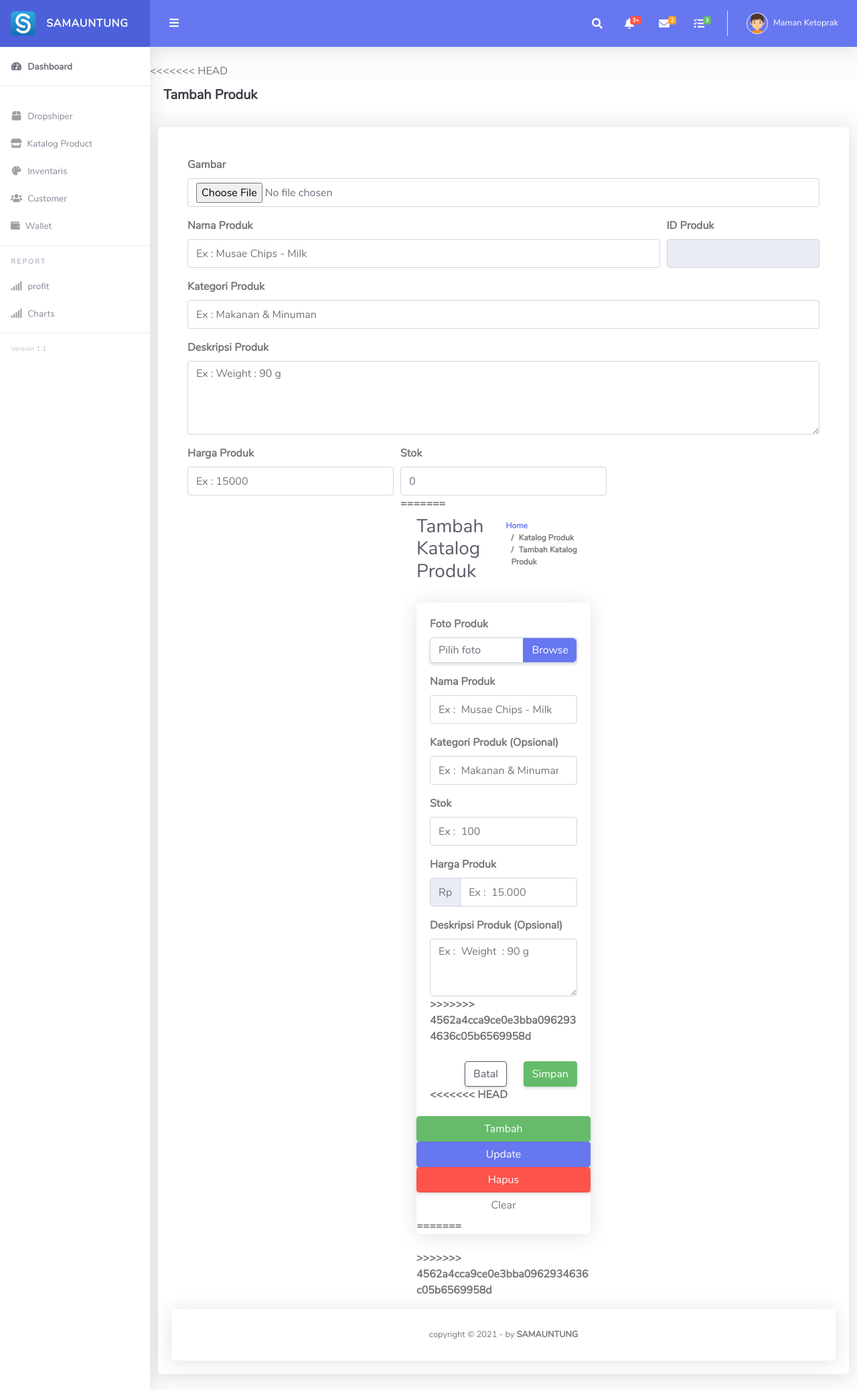
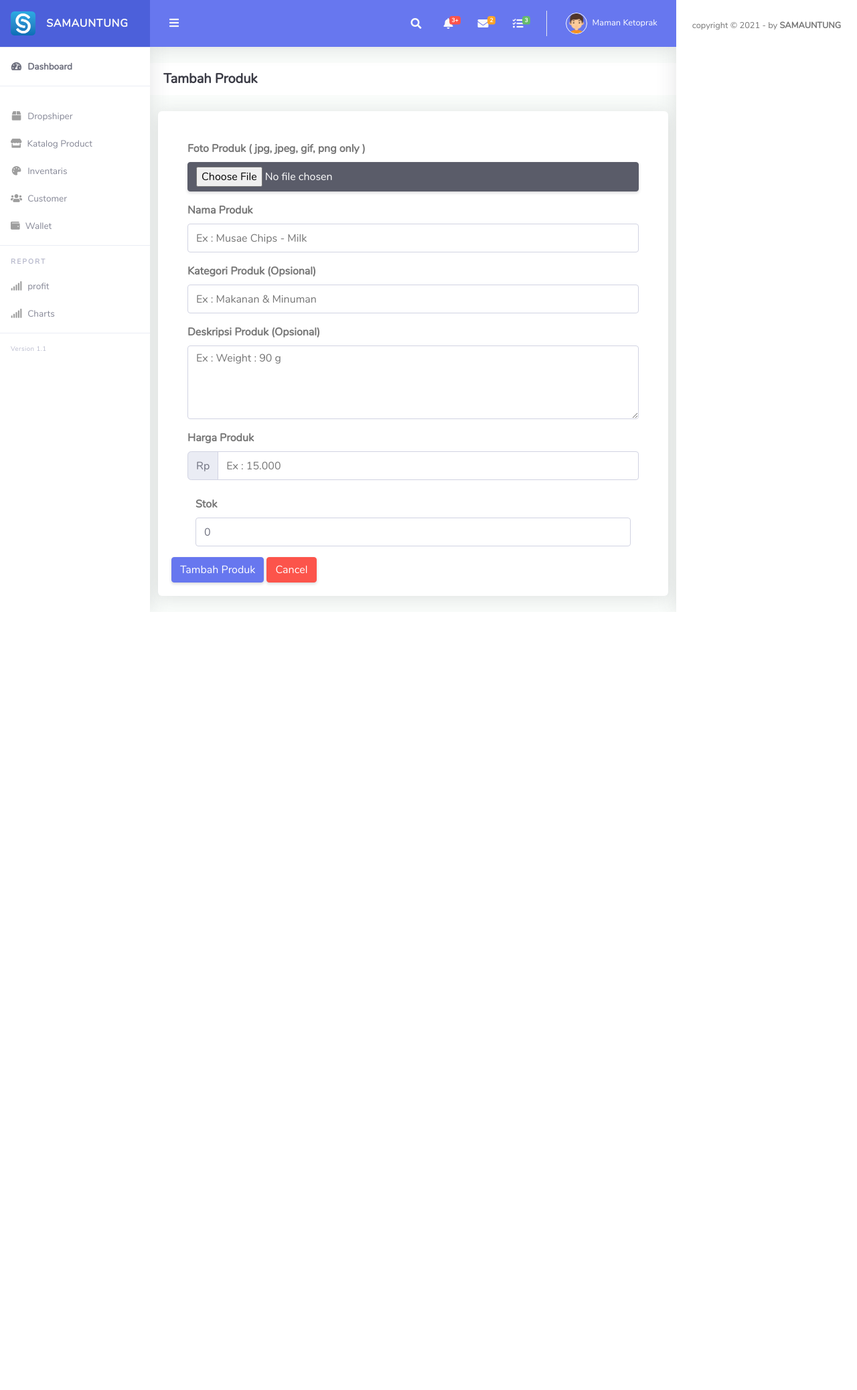
Before and after one commit to Misbachurisnaini/Web_Kelompok4, a PHP site: page /tambah_produk.php in a window 1280 px wide. Shown: the whole page at 67% size. After the commit the page ends 914 px from the top, so only its background shows below. Run offline with PHP 8.4, Linux system fonts and the light colour scheme; data that the repository does not hold is empty.

Commit message:
Update tambah_produk.php

```diff
--- a/Admin_samauntung/tambah_produk.php
+++ b/Admin_samauntung/tambah_produk.php
@@ -1,44 +1,17 @@
 <?php
-include 'koneksi.php';
-if(isset($_POST["nama"])) {
-  $namaFile = $_FILES['foto']['name'];
-  $namaSementara = $_FILES['foto']['tmp_name'];
-  $dirUpload = "uploads/";
-  $terupload = move_uploaded_file($namaSementara, $dirUpload.$namaFile);
-  if ($terupload) {
-    $sql = "INSERT INTO produk
-    (id_kategori, nama_produk, gambar_produk, deskripsi_produk)
-    VALUES
-    (".($_POST["kategori"]!=null?$_POST["kategori"]:"null").",'".$_POST["nama"]."','".$namaFile."','".$_POST["deskripsi"]."')";
-    if (mysqli_query($konek, $sql)){
-      $sql = "INSERT INTO produk_detail (id_produk, stok, harga) VALUES (LAST_INSERT_ID(),".$_POST["stok"].",".$_POST["harga"].")";
-      if(mysqli_query($konek, $sql)){
-        // echo '<script>alert("Data berhasil ditambah")</script>';
-        echo "<script>
-        alert('Data berhasil ditambah');
-        window.location.href='produk.php';
-        </script>";
-      }else{
-        // echo '<script>alert("Error:'.mysqli_error($konek).'")</script>';
-       echo "<script>
-       alert('Error:".mysqli_error($konek)."');
-       window.location.href='produk.php';
-       </script>";
-     }
-   } else {
-      // echo '<script>alert("Error:'.mysqli_error($konek).'")</script>';
-     echo "<script>
-     alert('Error:".mysqli_error($konek)."');
-     window.location.href='produk.php';
-     </script>";
-   }
- } else {
-    // echo "<script>alert('UPLOAD FILE GAGAL')</script>";
-  echo "<script>
-  alert('UPLOAD FILE GAGAL');
-  window.location.href='produk.php';
-  </script>";
-}
+include "koneksi.php";
+
+session_start();
+if(isset ($_POST['create']) ){
+  $id = $_POST['id_produk'];
+  $kategori = $_POST['id_kategori'];
+  $nama = $_POST['nama_produk'];
+  $gambar = $_POST['gambar_produk'];
+  $deskripsi = $_POST['deskripsi_produk'];
+
+  $query = "INSERT INTO produk VALUES ('', '$kategori', '$ukuran', '$nama', '$gambar', '$deskripsi')";
+  $result = mysqli_query($konek, $query);
+  header('Location: produk.php');
 }
 ?>
 
@@ -70,13 +43,14 @@ if(isset($_POST["nama"])) {
         <!-- Topbar -->
 
         <!-- Container Fluid-->
-<<<<<<< HEAD
         <div class="card-header"><h1 class="h5 mb-0 font-weight-bold text-gray-900">Tambah Produk</h1></div>
         <div class="col-lg-12">
           <div class="tab-content" id="v-pills-tabContent">
             <div class="tab-pane fade show active" id="v-pills-item" role="tabpanel" aria-labelledby="v-pills-item-tab">
               <div class="card card-outline-secondary my-4">
                 <div class="card-body">
+                  <form id="form_validation" action="tambah_produk.php" method="POST">
+
                   <!-- Tab panes for item details and image sections -->
                   <div class="tab-content">
                     <div id="itemDetailsTab" class="container-fluid tab-pane active"><br>
@@ -84,125 +58,101 @@ if(isset($_POST["nama"])) {
                     <!-- Div to show the ajax message from validations/db submission -->
                     <div id="itemDetailsMessage"></div>
                     <form>
-                  <div class="form-group font-weight-bold">
-									<label>Gambar</label>
-									<input name="uploadgambar" type="file" class="form-control">
-								</div>
                       <div class="form-row">
-                      <div class="form-group col-md-9 font-weight-bold" style="display:inline-block">
-                      <label for="itemDetailsName">Nama Produk</label>
-                      <input type="text" class="form-control" placeholder="Ex : Musae Chips - Milk" name="itemDetailsName" id="itemDetailsName" autocomplete="off">
-                      <div id="itemDetailsNameSuggestionsDiv" class="customListDivWidth"></div>
-                    </div>
-                    <div class="form-group col-md-3 font-weight-bold" >
-                      <label for="itemDetailsProductID">ID Produk</label>
-                      <input class="form-control invTooltip"  type="number" readonly required value="<?php echo $format;?>" id="itemDetailsProductID" name="itemDetailsProductID" title="This will be auto-generated when you add a new item">
+                        <div class="form-group col-md-12 font-weight-bold">
+                          <label for="itemImageFile">Foto Produk ( <span class="blueText">jpg</span>, <span class="blueText">jpeg</span>, <span class="blueText">gif</span>, <span class="blueText">png</span> only )</label>
+                          <input type="file" class="form-control-file btn btn-dark" id="itemImageFile" name="itemImageFile">
                         </div>
                       </div>
                       <div class="form-row">
                         <div class="form-group col-md-12 font-weight-bold">
-                      <label for="itemDetailsName">Kategori Produk</label>
+                          <label for="itemDetailsName">Nama Produk</label>
+                          <input type="text" class="form-control" placeholder="Ex : Musae Chips - Milk" name="itemDetailsName" id="itemDetailsName" autocomplete="off" required>
+                          <div id="itemDetailsNameSuggestionsDiv" class="customListDivWidth"></div>
+                        </div>
+                      </div>
+                      <div class="form-row">
+                        <div class="form-group col-md-12 font-weight-bold">
+                          <label for="itemDetailsName">Kategori Produk (Opsional) </label>
                           <input type="text" class="form-control" placeholder="Ex : Makanan & Minuman" name="itemDetailsCategory" id="itemDetailsItemCategory" autocomplete="off">
                           <div id="itemDetailsCategory" class="customListDivWidth"></div>
                         </div>
                       </div>
                       <div class="form-row">
                         <div class="form-group col-md-12 font-weight-bold" style="display:inline-block">
-                    <label for="itemDetailsDescription">Deskripsi Produk</label>
+                        <label for="itemDetailsDescription">Deskripsi Produk (Opsional)</label>
                         <textarea rows="4" class="form-control" placeholder="Ex : Weight : 90 g" name="itemDetailsDescription" id="itemDetailsDescription"></textarea>
                       </div>
                     </div>
                     <div class="form-row">
-                  <div class="form-group col-md-4 font-weight-bold">
-                    <label for="itemDetailsPrice">Harga Produk</label>
-                    <input type="text" class="form-control" placeholder="Ex : 15000 " name="itemDetailsPrice" id="itemDetailsPrice">
-                  </div>
-                  <div class="form-group col-md-4 font-weight-bold">
-                    <label for="itemDetailsStock">Stok</label>
-                    <input type="number" class="form-control" value="0" name="itemDetailsStock" id="itemDetailsStock">
-=======
-        <div class="container-fluid" id="container-wrapper">
-          <div class="d-sm-flex align-items-center justify-content-between mb-4">
-            <h1 class="h3 mb-0 text-gray-800">Tambah Katalog Produk</h1>
-            <ol class="breadcrumb">
-              <li class="breadcrumb-item"><a href="./">Home</a></li>
-              <li class="breadcrumb-item">Katalog Produk</li>
-              <li class="breadcrumb-item active" aria-current="page">Tambah Katalog Produk</li>
-            </ol>
-          </div>
-
-          <div class="row">
-            <div class="col-md-12">
-             <div class="card mb-4">
-              <div class="card-body">
-                <form action="tambah_produk.php" method="post"  enctype="multipart/form-data">
-                  <div class="form-group">
-                    <label for="foto">Foto Produk</label>
-                    <div class="custom-file">
-                      <input type="file" class="custom-file-input" id="foto" name="foto">
-                      <label class="custom-file-label" for="foto">Pilih foto</label>
-                    </div>
-                  </div>
-
-                  <div class="form-group required">
-                    <label for="nama" class="control-label">Nama Produk</label>
-                    <input type="text" class="form-control" id="nama" name="nama" placeholder="Ex :  Musae Chips - Milk" required>
-                  </div>
-                  <div class="form-group">
-                    <label for="kategori" class="control-label">Kategori Produk (Opsional)</label>
-                    <input type="number" class="form-control" id="kategori" name="kategori" placeholder="Ex :  Makanan & Minuman">
-                  </div>
-                  <div class="form-group">
-                    <label for="stok" class="control-label">Stok</label>
-                    <input type="number" class="form-control" id="stok" name="stok" placeholder="Ex :  100" required>
-                  </div>
-                  <div class="form-group required">
+                      <div class="form-group col-md-12 font-weight-bold">
                         <label for="harga" class="control-label">Harga Produk</label>
                         <div class="input-group mb-2">
                           <div class="input-group-prepend">
                             <div class="input-group-text">Rp</div>
                           </div>
-                      <input type="number" class="form-control" id="harga" name="harga" placeholder="Ex :  15.000"  required>
+                          <input type="number" class="form-control" id="harga" name="harga" placeholder="Ex : 15.000"  required>
                         </div>
                       </div>
-                  <div class="form-group">
-                    <label for="deskripsi" class="control-label">Deskripsi Produk (Opsional)</label>
-                    <textarea class="form-control" id="deskripsi" rows="3" name="deskripsi" placeholder="Ex :  Weight  : 90 g"></textarea>
->>>>>>> 4562a4cca9ce0e3bba0962934636c05b6569958d
                     </div>
-                  <div style="display:flex;justify-content:right;margin-top:25px">
-                    <button type="reset" class="btn btn-outline-dark" style="margin-right: 25px;">Batal</button>
-                    <button type="submit" class="btn btn-success">Simpan</button>
+                    <div class="form-group col-md-12 font-weight-bold">
+                      <label for="itemDetailsStock">Stok</label>
+                      <input type="number" class="form-control" value="0" name="itemDetailsStock" id="itemDetailsStock" required>
                     </div>
-<<<<<<< HEAD
                   </div>
-							  <button type="button" id="addItem" class="btn btn-success">Tambah</button>
-							  <button type="button" id="updateItemDetailsButton" class="btn btn-primary">Update</button>
-							  <button type="button" id="deleteItem" class="btn btn-danger">Hapus</button>
-							  <button type="reset" class="btn" id="itemClear">Clear</button>
-
-              </form>
-
-=======
+                  <button class="btn btn-primary waves-effect" type="submit" name="create">Tambah Produk</button>
+                  <a href="produk.php">
+                    <button class="btn btn-danger waves-effect" type="button">Cancel</button>
+                  </a>
                 </form>
             </div>
->>>>>>> 4562a4cca9ce0e3bba0962934636c05b6569958d
           </div>
         </div>
       </div>
     </div>
   </div>
 
+  <!-- Modal Logout -->
+          <!-- <div class="modal fade" id="logoutModal" tabindex="-1" role="dialog" aria-labelledby="exampleModalLabelLogout"
+            aria-hidden="true">
+            <div class="modal-dialog" role="document">
+              <div class="modal-content">
+                <div class="modal-header">
+                  <h5 class="modal-title" id="exampleModalLabelLogout">Ohh No!</h5>
+                  <button type="button" class="close" data-dismiss="modal" aria-label="Close">
+                    <span aria-hidden="true">&times;</span>
+                  </button>
+                </div>
+                <div class="modal-body">
+                  <p>Are you sure you want to logout?</p>
+                </div>
+                <div class="modal-footer">
+                  <button type="button" class="btn btn-outline-primary" data-dismiss="modal">Cancel</button>
+                  <a href="login.html" class="btn btn-primary">Logout</a>
+                </div>
+              </div>
+            </div>
+          </div> -->
+
           <?php require "components/logout.php"?>
-
         </div>
         <!---Container Fluid-->
       </div>
       <!-- Footer -->
+      <!-- <footer class="sticky-footer bg-white">
+        <div class="container my-auto">
+          <div class="copyright text-center my-auto">
+            <span>copyright &copy; <script> document.write(new Date().getFullYear()); </script> - developed by
+            <b><a href="https://indrijunanda.gitlab.io/" target="_blank">indrijunanda</a></b>
+          </span>
+        </div>
+      </div>
+    </footer> -->
     <?php require "components/footer.php"?>
     <!-- Footer -->
   </div>
 </div>
+
 
  <!-- Scroll to top -->
  <a class="scroll-to-top rounded" href="#page-top">
@@ -213,14 +163,6 @@ if(isset($_POST["nama"])) {
   <script src="vendor/bootstrap/js/bootstrap.bundle.min.js"></script>
   <script src="vendor/jquery-easing/jquery.easing.min.js"></script>
   <script src="js/ruang-admin.min.js"></script>
-<script>
-  $('#foto').on('change',function(){
-                        //get the file name
-                        var fileName = $(this).val();
-                        //replace the "Choose a file" label
-                        $(this).next('.custom-file-label').html(fileName);
-                      })
-                    </script>
 
 </body>
 
```
Lines whose indentation alone changed are shown as unchanged.
